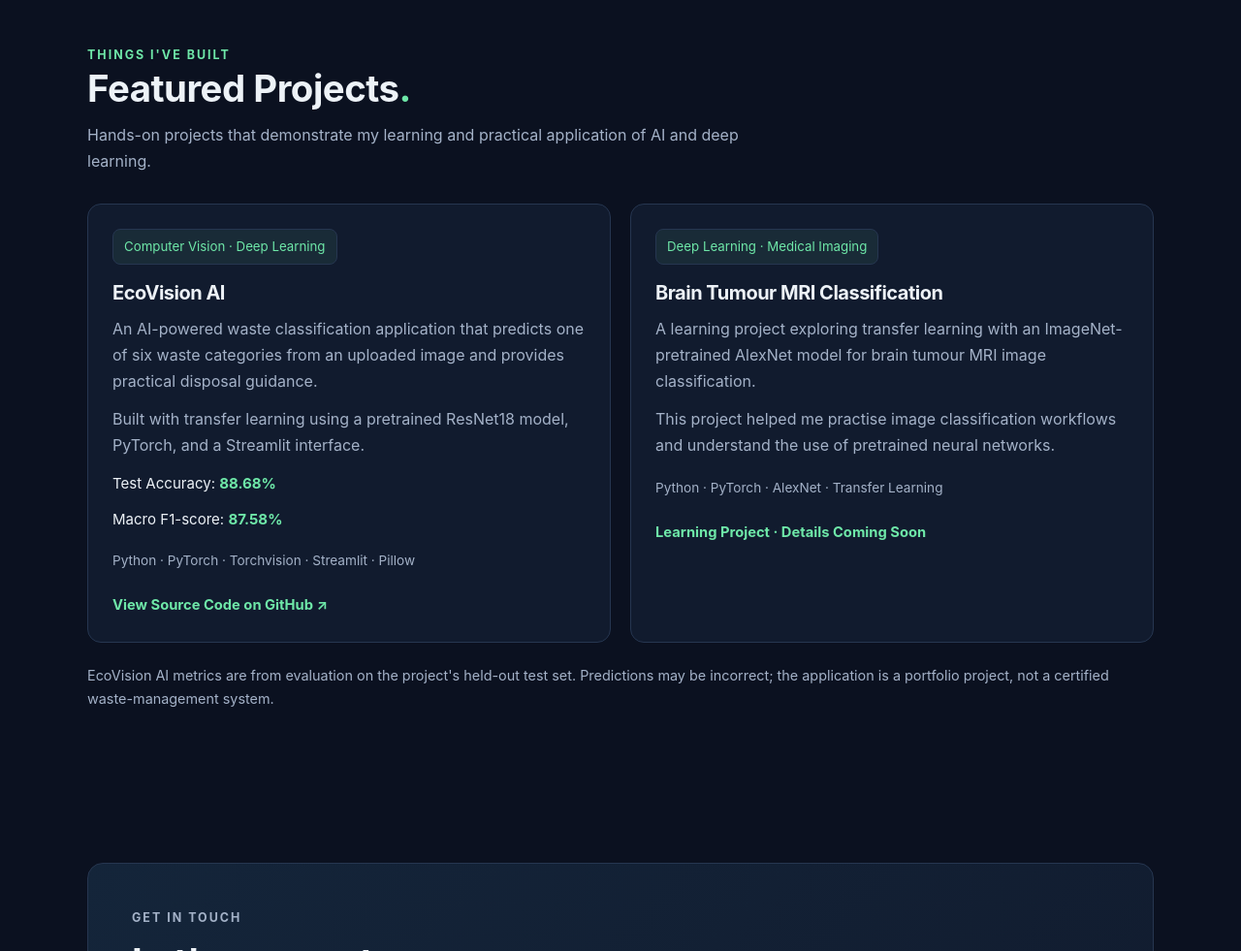
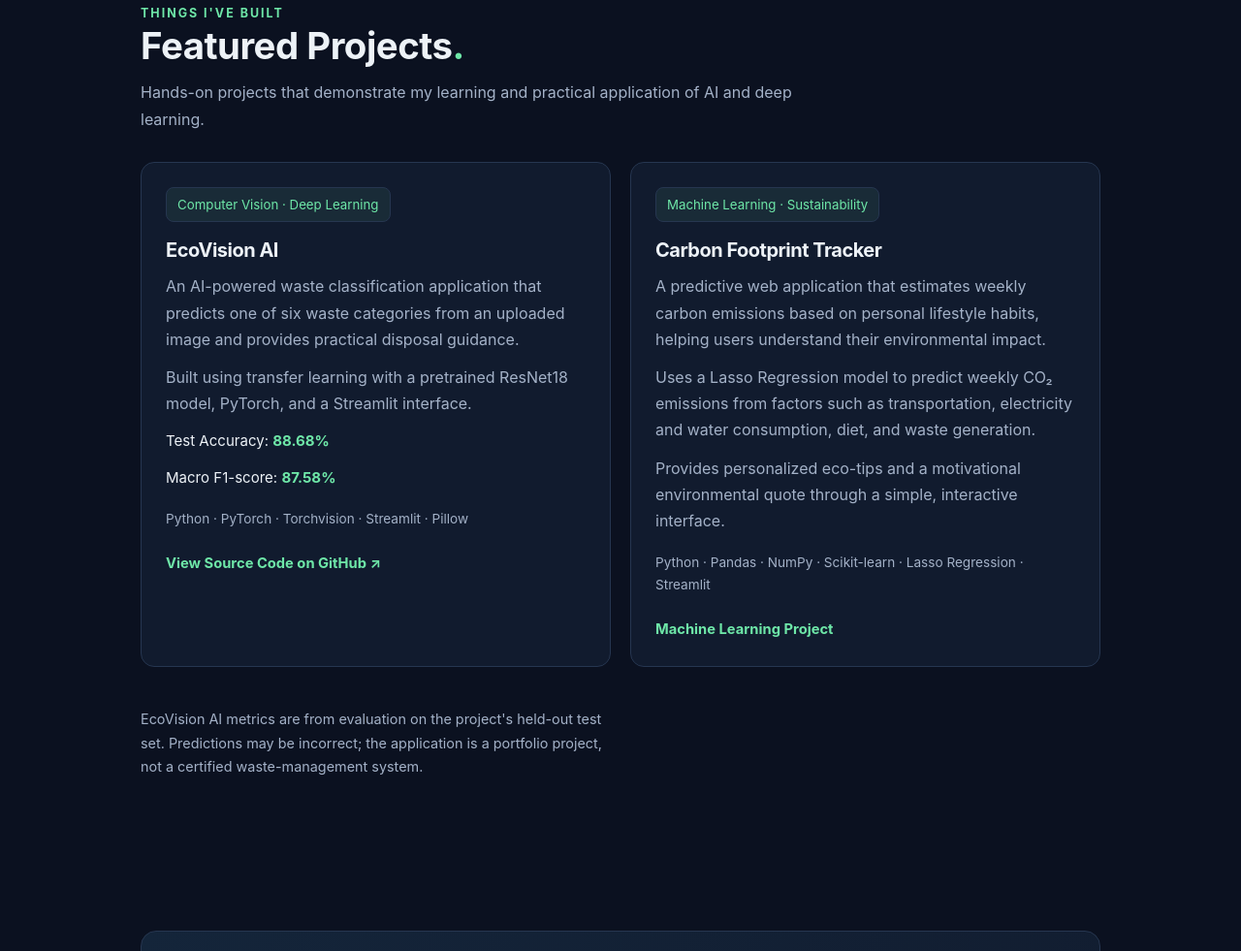
Before and after one commit to sanjuus/sanjuus.github.io, a plain HTML site: page index.html in a window 1280 px wide. Shown: the part 3135-4116 px from the top of the page at 97% size. Drawn offline with Linux system fonts and the light colour scheme.

Commit message:
Update index.html

```diff
--- a/index.html
+++ b/index.html
@@ -525,27 +525,26 @@
         </p>
       </div>
 
+
     <div class="panel timeline">
       <article class="timeline-item">
         <p class="date">Current Role</p>
         <h3>Cloud & Infrastructure Engineer</h3>
         <p><strong>LTM</strong></p>
         <p>
-            Work on cloud and infrastructure operations, including
-            P1-related validation activities and infrastructure checks.
+          Handle P1 activities and manage tickets received from multiple
+          customers. Route tickets to the appropriate teams when required
+          and perform validations using the OpsRamp tool.
         </p>
         <div class="tags">
-            <span class="tag">Infrastructure Operations</span>
-            <span class="tag">Validation Activities</span>
-            <span class="tag">Troubleshooting Support</span>
+          <span class="tag">P1 Activities</span>
+          <span class="tag">Ticket Management</span>
+          <span class="tag">OpsRamp</span>
+          <span class="tag">Infrastructure Validation</span>
         </div>
       </article>
     </div>
-      <p class="muted" style="margin-top: 15px; font-size: 0.88rem;">
-        Note: Add your exact employment start date and any additional
-        responsibilities you can confidently describe.
-      </p>
-    </section>
+
 
     <!-- Education -->
     <section class="section container" id="education">
@@ -630,6 +629,7 @@
       </div>
 
       <div class="grid">
+
       <article class="card">
         <span class="tag">Computer Vision · Deep Learning</span>
         <h3>EcoVision AI</h3>
@@ -639,8 +639,8 @@
           practical disposal guidance.
         </p>
         <p>
-            Built with transfer learning using a pretrained ResNet18
-            model, PyTorch, and a Streamlit interface.
+          Built using transfer learning with a pretrained ResNet18 model,
+          PyTorch, and a Streamlit interface.
         </p>
         <p class="metric">
           Test Accuracy: <strong>88.68%</strong>
@@ -659,25 +659,30 @@
       </article>
 
       <article class="card">
-          <span class="tag">Deep Learning · Medical Imaging</span>
-          <h3>Brain Tumour MRI Classification</h3>
+        <span class="tag">Machine Learning · Sustainability</span>
+        <h3>Carbon Footprint Tracker</h3>
         <p>
-            A learning project exploring transfer learning with an
-            ImageNet-pretrained AlexNet model for brain tumour MRI image
-            classification.
+          A predictive web application that estimates weekly carbon
+          emissions based on personal lifestyle habits, helping users
+          understand their environmental impact.
         </p>
         <p>
-            This project helped me practise image classification workflows
-            and understand the use of pretrained neural networks.
+          Uses a Lasso Regression model to predict weekly CO₂ emissions
+          from factors such as transportation, electricity and water
+          consumption, diet, and waste generation.
+        </p>
+        <p>
+          Provides personalized eco-tips and a motivational environmental
+          quote through a simple, interactive interface.
         </p>
         <p class="tech">
-            Python · PyTorch · AlexNet · Transfer Learning
+          Python · Pandas · NumPy · Scikit-learn · Lasso Regression · Streamlit
         </p>
         <span class="project-link">
-            Learning Project · Details Coming Soon
+          Machine Learning Project
         </span>
       </article>
-      </div>
+
 
       <p class="muted" style="margin-top: 22px; font-size: 0.9rem;">
         EcoVision AI metrics are from evaluation on the project's held-out
```
Lines whose indentation alone changed are shown as unchanged.
